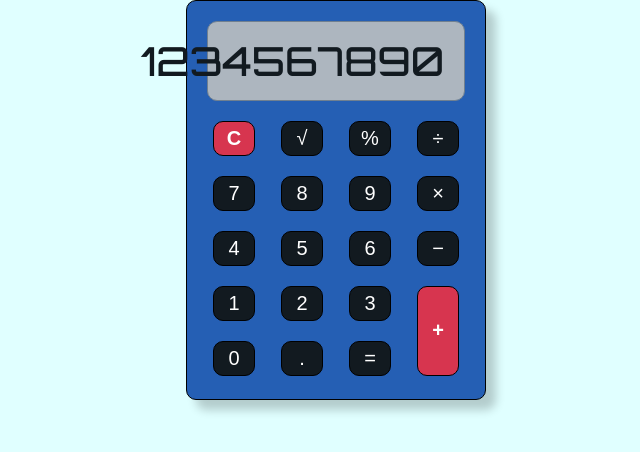
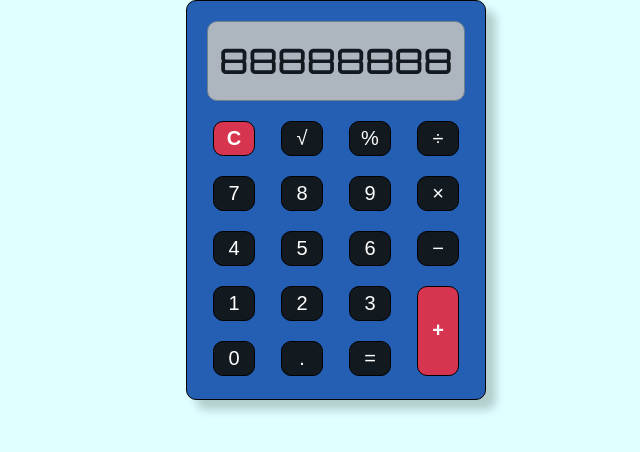
Before and after one commit to p-mendez/odin-calculator, a plain HTML site: page index.html in a window 1280 px wide. Shown: the whole page, without its empty margins (304-944 px from the left). Drawn offline with Linux system fonts and the light colour scheme.

Commit message:
Adjust display and screen settings

```diff
--- a/index.html
+++ b/index.html
@@ -13,7 +13,7 @@
         <div class="container">
             <div class="calculator rounded-corners ">
                 <div class="screen rounded-corners">
-                    <p class="display">1234567890</p>
+                    <p class="display">88888888</p>
                 </div>
                 <div class="buttons-container">
                     <ul class="button-column">
--- a/styles.css
+++ b/styles.css
@@ -30,14 +30,14 @@ body {
     border: 1px solid slategray;
     display: flex;
     height: 20%;
-    justify-content: flex-end;
+    justify-content: center;
     margin: 20px;
 }
 
 .display {
     color: #121a20;
     font-family: 'Orbitron', sans-serif;
-    font-size: 40px;
+    font-size: 35px;
     padding: 20px;
 }
 
```
